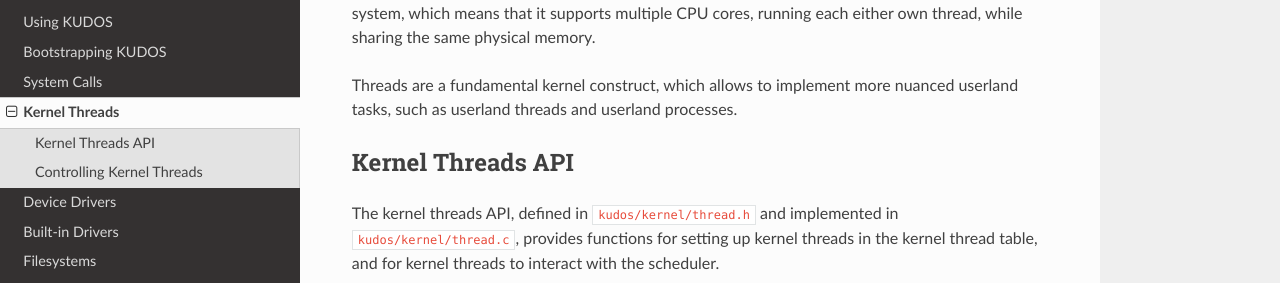
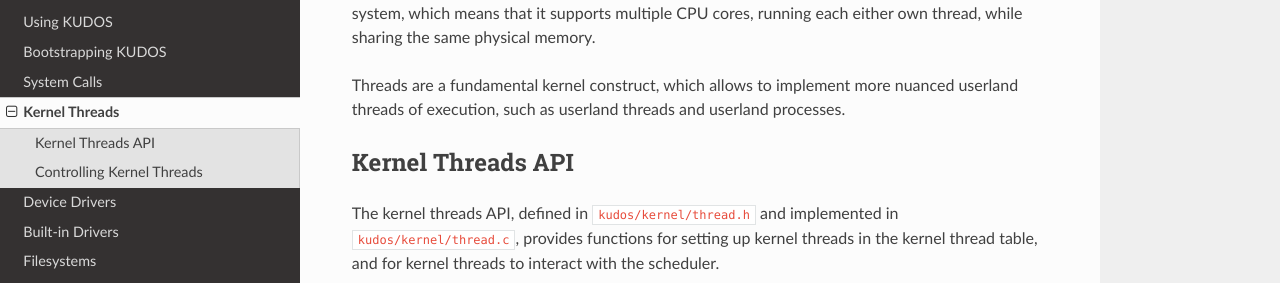
Before and after one commit to DIKU-EDU/kudos, a Sphinx documentation site: the page built from docs/kernel-threads.rst, in a window 1280 px wide and 900 px high, scrolled down 384 px. Shown: the part 182-465 px from the top of the window. Built offline with Sphinx 7.4.7 and the Read the Docs theme 2.0.0, drawn with Linux system fonts in a browser that asks for light colours.

Commit message:
Don't mention 'tasks' without introducing them first

```diff
--- a/docs/kernel-threads.rst
+++ b/docs/kernel-threads.rst
@@ -27,7 +27,8 @@ supports multiple CPU cores, running each either own thread, while sharing the
 same physical memory.
 
 Threads are a fundamental kernel construct, which allows to implement more
-nuanced userland tasks, such as userland threads and userland processes.
+nuanced userland threads of execution, such as userland threads and userland
+processes.
 
 Kernel Threads API
 ------------------
```
